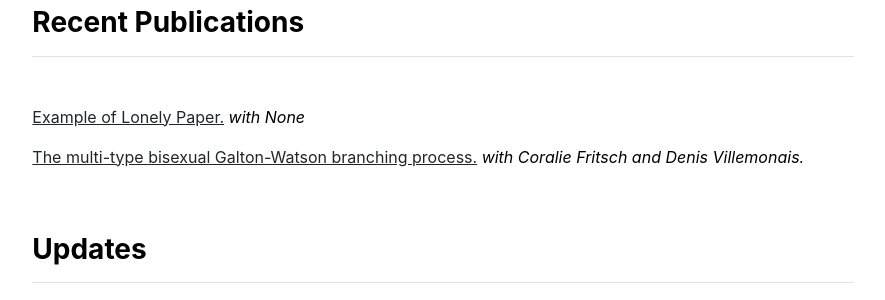
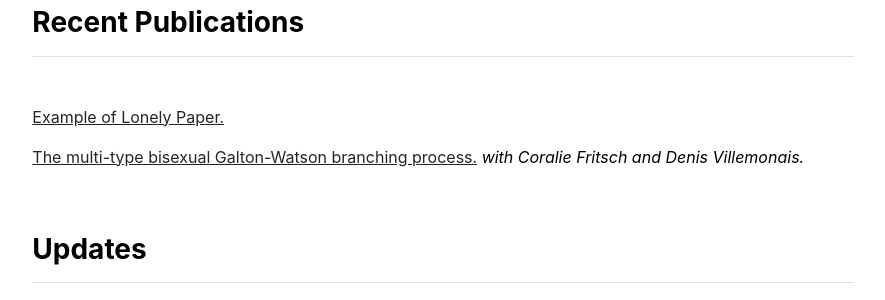
Before and after one commit to nzalduendo/nzalduendo.github.io, a Jekyll site: the page built from index.md, in a window 1280 px wide. Shown: the part 606-906 px from the top of the page, without its empty margins (197-1082 px from the left). Built offline with Jekyll 4.4.1, drawn with Linux system fonts in a browser that asks for light colours.

Commit message:
Update publications.html

```diff
--- a/_includes/publications.html
+++ b/_includes/publications.html
@@ -3,7 +3,7 @@
     <h3 class="fw-bold border-bottom pb-3 mb-5">Recent Publications</h3>
     {% if page.title == "Home" %}
       {% for item in site.data.publications.featured %}
-        {% if item.contributor == "None" %}
+        {% if item.contributors == 'None' %}
           <p><a href="{{ item.url }}">{{ item.name }}</a></p>
         {% else %}
           <p><a href="{{ item.url }}">{{ item.name }}</a> <em>with {{ item.contributors }}</em></p>
```
